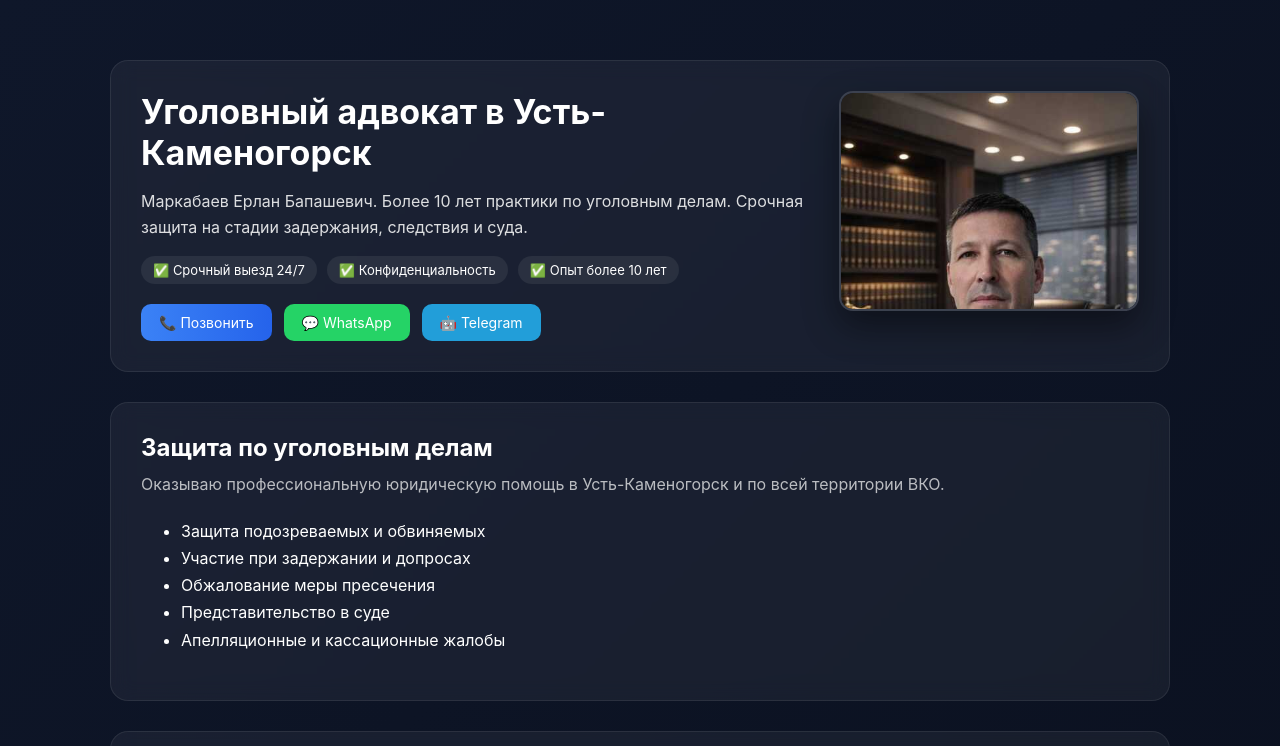
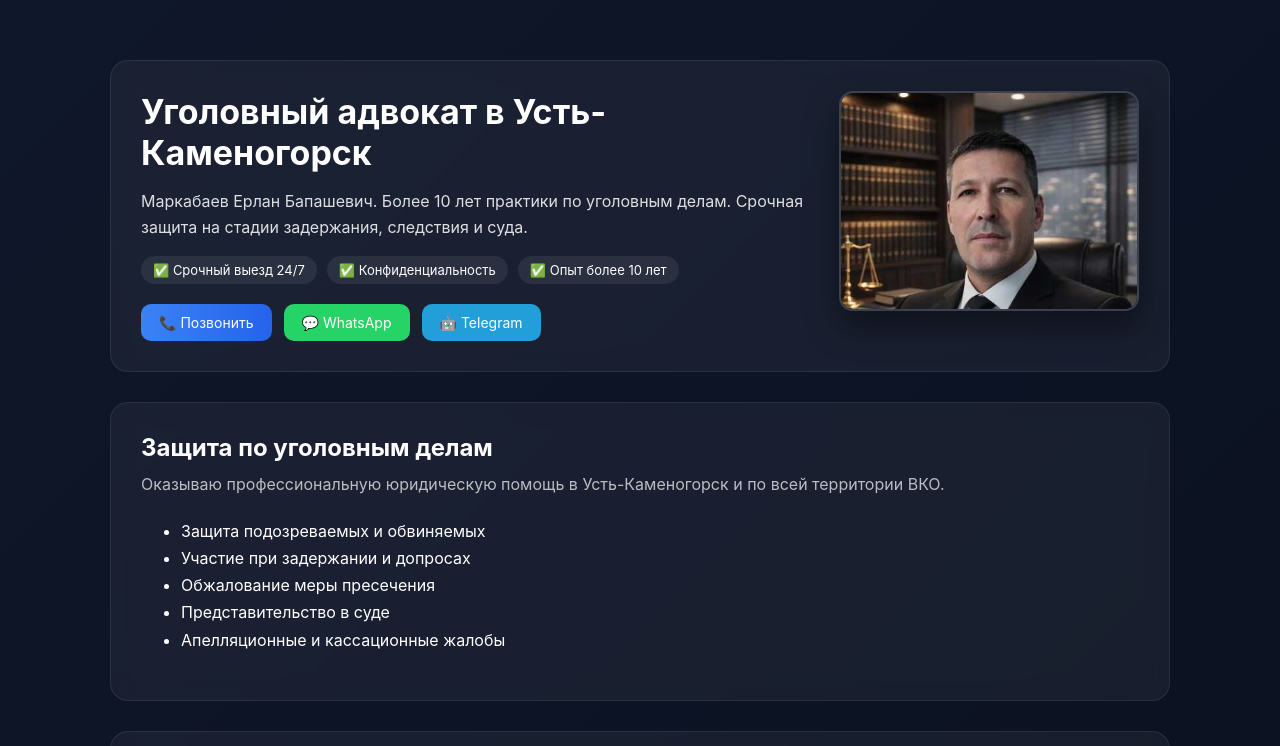
Before and after one commit to markabaever-debug/advokat_vko, a Next.js app: page /ugolovnyj-advokat-ust-kamenogorsk in a window 1280 px wide. Shown: the top 746 px of the page. Built offline with nearby package versions, Linux system fonts and the light colour scheme.

Commit message:
бновления сайта адвоката

```diff
--- a/app/ugolovnyj-advokat-ust-kamenogorsk/page.tsx
+++ b/app/ugolovnyj-advokat-ust-kamenogorsk/page.tsx
@@ -72,8 +72,9 @@ export default function UgolovnyAdvokatPage() {
               style={{
                 width: "100%",
                 height: "100%",
+                display: "block",
                 objectFit: "cover",
-                objectPosition: "top",
+                objectPosition: "center 20%",
                 borderRadius: "12px",
               }}
             />
```
